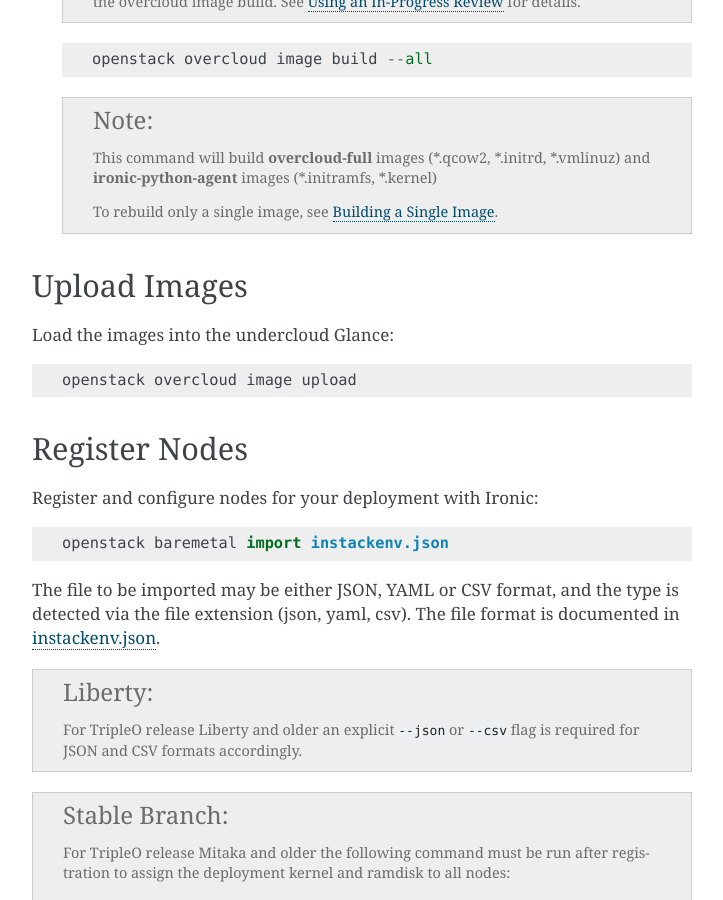
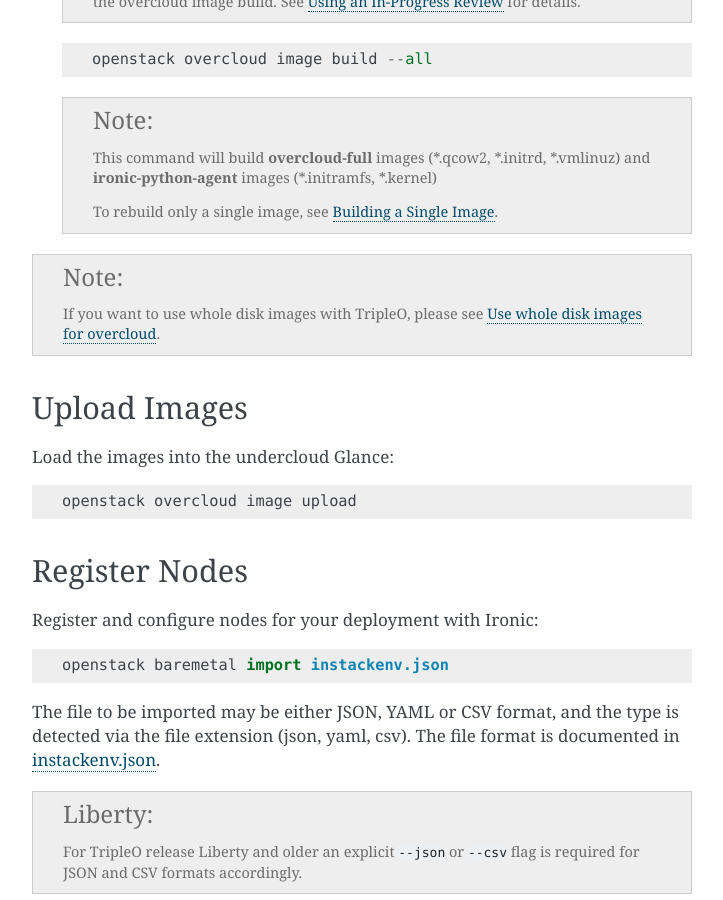
Before and after one commit to openstack-archive/tripleo-docs, a Sphinx documentation site: the page built from doc/source/basic_deployment/basic_deployment_cli.rst, in a window 1280 px wide and 900 px high, scrolled down 3799 px. Shown: the whole window, without its empty margins (388-1111 px from the left). Built offline with Sphinx 7.4.7, drawn with Linux system fonts in a browser that asks for light colours.

Commit message:
Add documentation on how to use whole disk images
Change-Id: Id883dc6427c72cb3b58e1d25283781f28c085b3e
Depends-On: I9fbac888b3e709212cc6c72153a3ca465101987c
Partially-Implements: blueprint support-full-disk-images

```diff
--- a/doc/source/advanced_deployment/baremetal_nodes.rst
+++ b/doc/source/advanced_deployment/baremetal_nodes.rst
@@ -14,3 +14,4 @@
    profile_matching
    ready_state
    introspection_data
+   whole_disk_images
--- a/doc/source/basic_deployment/basic_deployment_cli.rst
+++ b/doc/source/basic_deployment/basic_deployment_cli.rst
@@ -215,13 +215,16 @@
 
     To rebuild only a single image, see :doc:`../post_deployment/build_single_image`.
 
+.. note::
+
+       If you want to use whole disk images with TripleO, please see :doc:`../advanced_deployment/whole_disk_images`.
+
 Upload Images
 -------------
 
 Load the images into the undercloud Glance::
 
     openstack overcloud image upload
-
 
 Register Nodes
 --------------
```
Also changed, not shown: doc/source/advanced_deployment/whole_disk_images.rst (added, +17 -0 lines).
